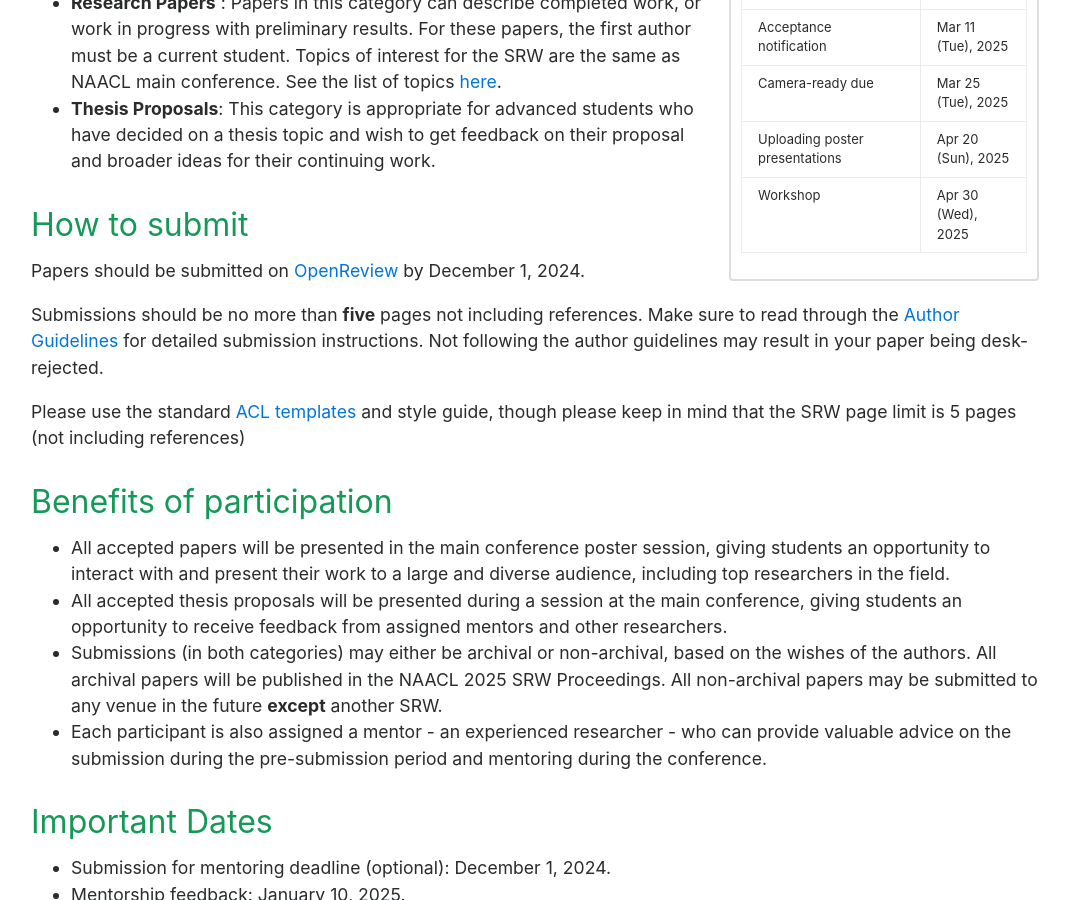
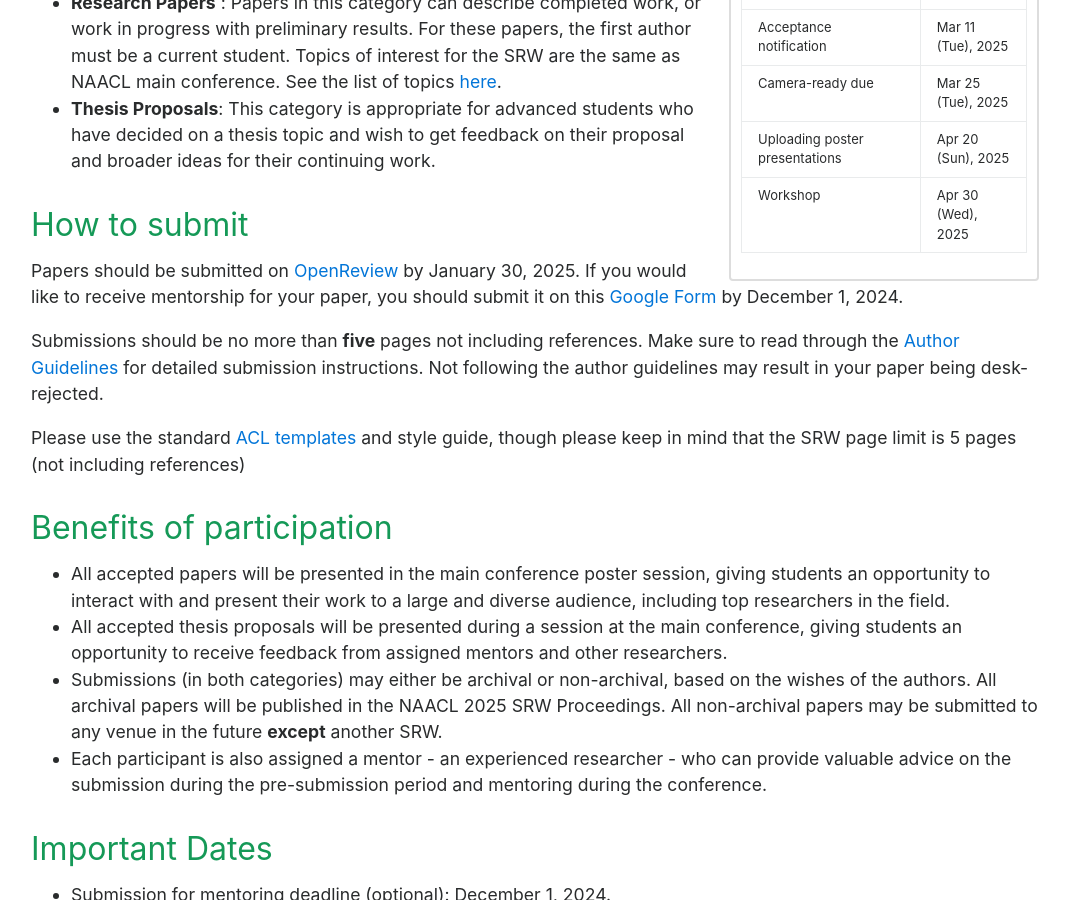
Before and after one commit to naacl2025-srw/naacl2025-srw.github.io, a Jekyll site: the page built from cfp.md, in a window 1280 px wide and 900 px high, scrolled down 809 px. Shown: the whole window, without its empty margins (105-1175 px from the left). Built offline with Jekyll 4.4.1, drawn with Linux system fonts in a browser that asks for light colours.

Commit message:
Update cfp.md

```diff
--- a/cfp.md
+++ b/cfp.md
@@ -17,7 +17,7 @@ Topics of interest for the SRW are the same as NAACL main conference. See the li
 
 ## How to submit
 
-Papers should be submitted on [OpenReview](https://openreview.net/group?id=aclweb.org/NAACL/2024/Workshop/Student_Research) by December 1, 2024.
+Papers should be submitted on [OpenReview](https://openreview.net/group?id=aclweb.org/NAACL/2025/Workshop/Student_Research) by January 30, 2025. If you would like to receive mentorship for your paper, you should submit it on this [Google Form](https://forms.gle/D9FbirvH5ziMoqRA9) by December 1, 2024.
 
 Submissions should be no more than **five** pages not including references. Make sure to read through the [Author Guidelines](/author) for detailed submission instructions. Not following the author guidelines may result in your paper being desk-rejected.
 
```
